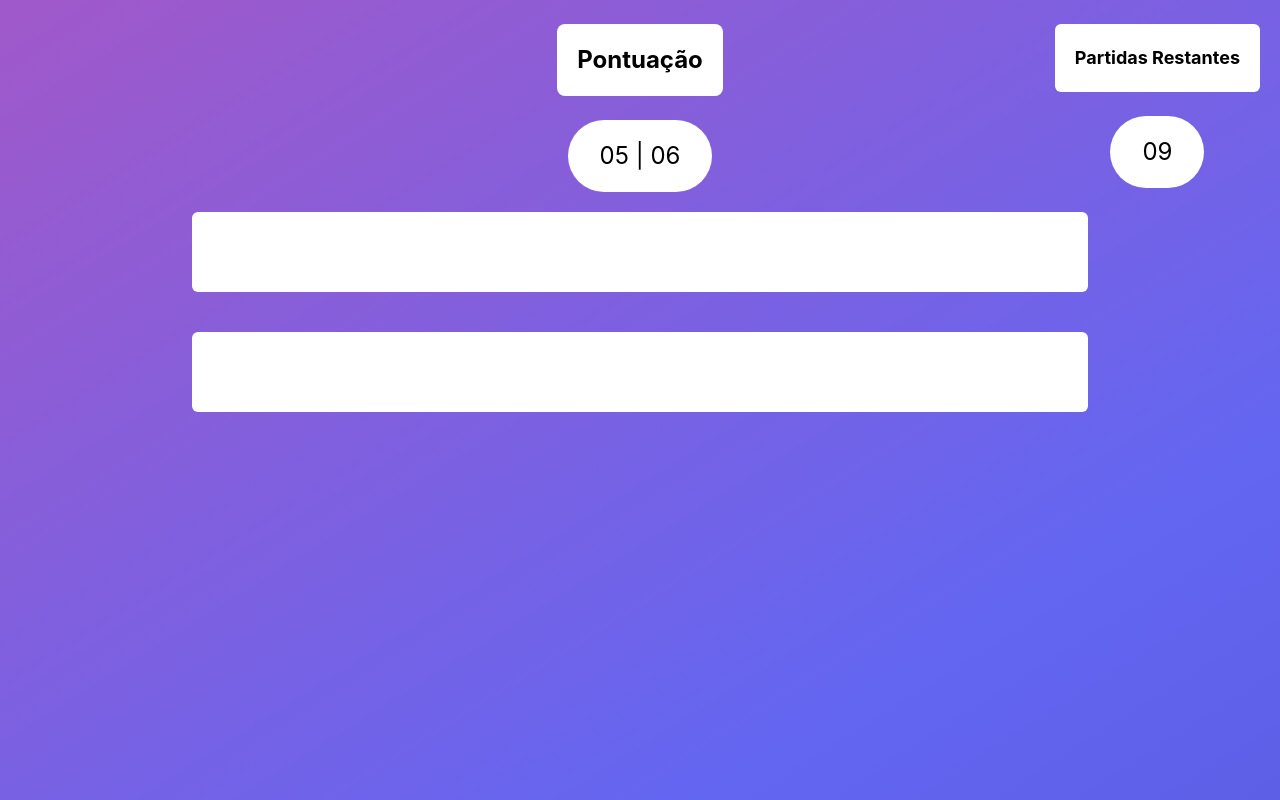
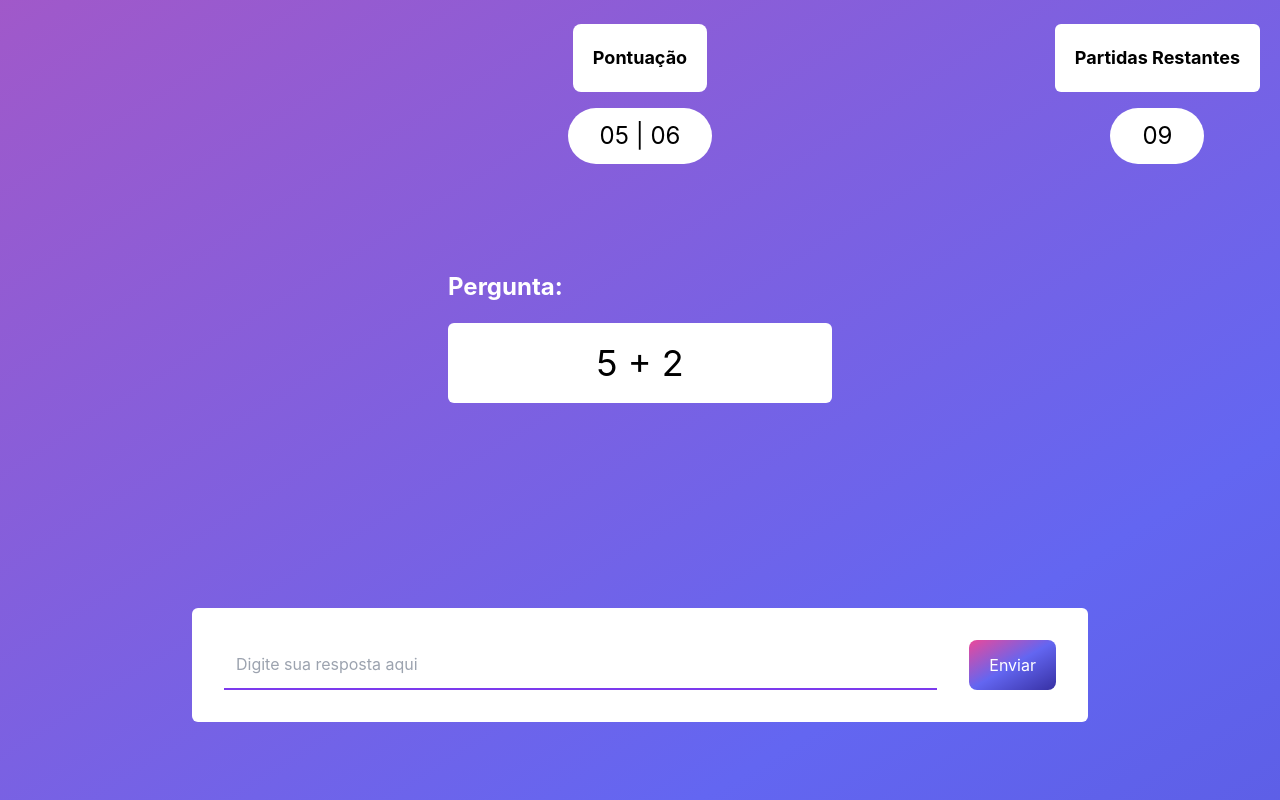
Before and after one commit to carloseduardodb/arithmetics-math-frontend, a React (Create React App) app: page /game in a window 1280 px wide. Built offline with nearby package versions, Linux system fonts and the light colour scheme.

Commit message:
add component status and organize style to page

```diff
--- a/src/pages/Game/index.tsx
+++ b/src/pages/Game/index.tsx
@@ -1,4 +1,5 @@
 import React from "react";
+import Status from "../../components/Status";
 
 const Game = () => {
   return (
@@ -10,30 +11,36 @@ const Game = () => {
       animate-gradient-xy
     "
     >
-      <div className="flex flex-row justify-center w-full relative">
-        <div className="flex flex-col items-center">
-          <div className="w-max bg-white rounded-lg p-5 my-6">
-            <p className="font-bold text-2xl">Pontuação</p>
-          </div>
-          <div className="w-max bg-white rounded-full py-5 px-8">
-            <p className="text-2xl">
-              <span>05</span> | <span>06</span>
-            </p>
+      <Status />
+
+      <div className="w-full h-full flex flex-col justify-around">
+        <div className="mt-12 flex flex-col justify-center items-center">
+          <p className="text-2xl text-white font-bold text-justify w-full max-w-sm">
+            Pergunta:
+          </p>
+          <div className="w-full max-w-sm bg-white m-5 p-5 rounded-md">
+            <p className="text-center text-4xl">5 + 2</p>
           </div>
         </div>
-
-        <div className="absolute right-0 mx-5 flex flex-col items-center">
-          <div className="w-full bg-white p-5 my-6 rounded-md">
-            <p className="font-bold text-lg">Partidas Restantes</p>
-          </div>
-          <div className="bg-white py-5 px-8 w-max text-2xl text-center rounded-full">
-            <p>09</p>
-          </div>
+        <div className="mt-12 flex flex-col justify-center items-center">
+          <form className="w-full flex flex-row max-w-4xl bg-white m-5 p-8 rounded-md">
+            <input
+              className="w-full h-30 border-b-2 p-3 border-purple-600 focus:border-pink-500 outline-none"
+              placeholder="Digite sua resposta aqui"
+              type="number"
+            />
+            <button
+              className="
+                        bg-gradient-to-br from-pink-500 via-indigo-500 to-indigo-800
+                      hover:from-indigo-800 hover:via-ping-500 px-5 rounded-lg
+                      text-white ml-8
+              "
+            >
+              Enviar
+            </button>
+          </form>
         </div>
       </div>
-
-      <div className="w-full max-w-4xl bg-white m-5 p-10 rounded-md"></div>
-      <div className="w-full max-w-4xl bg-white m-5 p-10 rounded-md"></div>
     </div>
   );
 };
```
